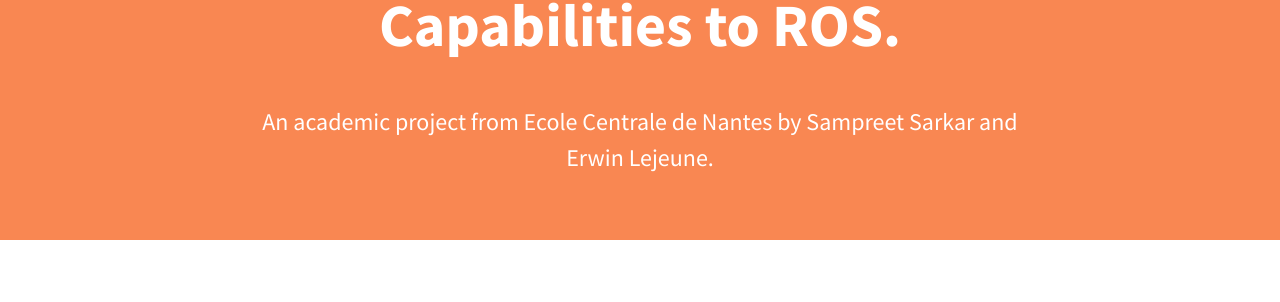
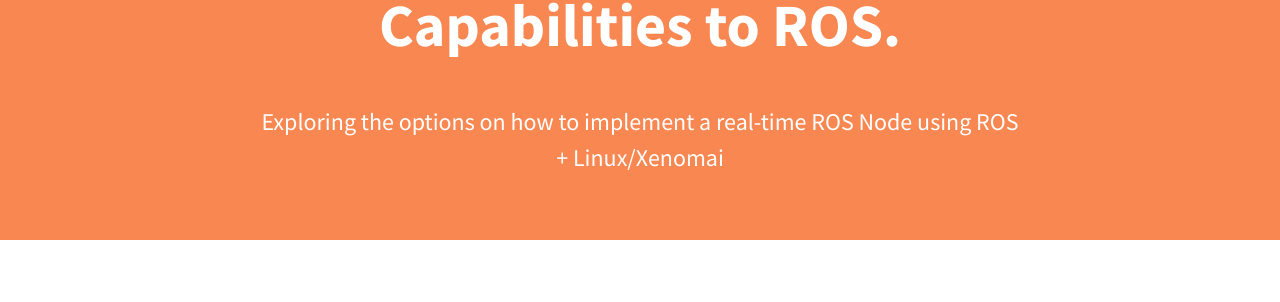
Before and after one commit to MasterERTS/rtros-documentation, a Jekyll site: the page built from index.html, in a window 1280 px wide and 900 px high. Shown: the part 304-606 px from the top of the window. Built offline with Jekyll 4.4.1, drawn with Linux system fonts in a browser that asks for light colours; nearby versions of some CDN libraries; the list of posts is cut into pages by our own code.

Commit message:
change site description

```diff
--- a/_config.yml
+++ b/_config.yml
@@ -8,12 +8,12 @@
   title: ROS and Real-Time Capabilities
   avatar:
   gravatar: # Email MD5 hash
-  description: "Exploring the options on how to implement a real-time ROS Node using ROS + Linux/Xenomai" # used by search engines
+  description: "An academic project from Ecole Centrale de Nantes by Sampreet Sarkar and Erwin Lejeune. About ROS, Linux/Xenomai and Real-Time Systems" # used by search engines
 
   # Header and footer text
   header_text: >
      <h1>Bringing Real-Time Capabilities to ROS.</h1>
-     <p>An academic project from Ecole Centrale de Nantes by Sampreet Sarkar and Erwin Lejeune.</p>
+     <p>Exploring the options on how to implement a real-time ROS Node using ROS + Linux/Xenomai</p>
   header_text_feature_image:
   footer_text: >
    Powered by <a href="http://jekyllrb.com">Jekyll</a> with <a href="https://rohanchandra.github.io/project/type/">Type Theme</a>
```
